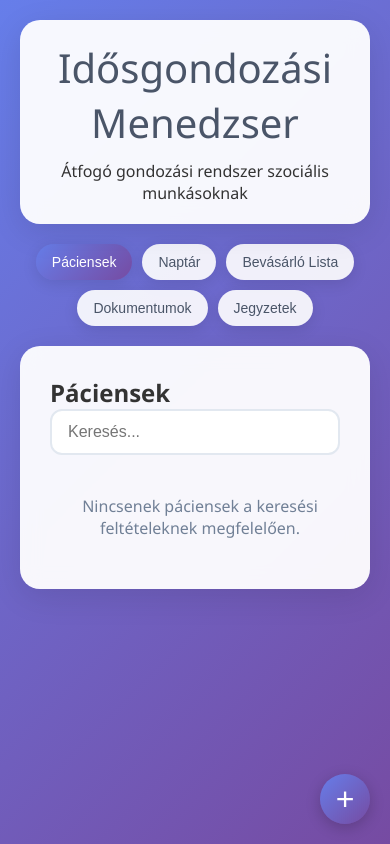
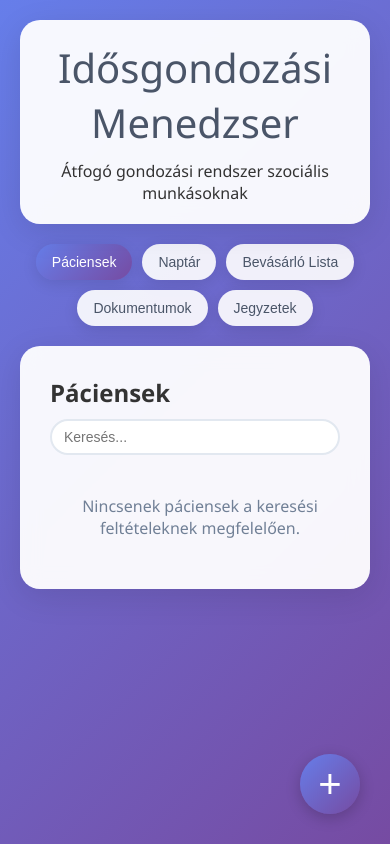
Before and after one commit to dnvrg/Oregek, a plain HTML site: page index.html in a window 390 px wide. Drawn offline with Linux system fonts and the light colour scheme.

Commit message:
Update styles.css

```diff
--- a/styles.css
+++ b/styles.css
@@ -142,6 +142,10 @@ textarea {
     background: linear-gradient(135deg, #f56565, #e53e3e);
 }
 
+.btn-cancel {
+    background: #a0aec0;
+}
+
 .patient-list {
     display: grid;
     grid-template-columns: repeat(auto-fill, minmax(300px, 1fr));
@@ -268,27 +272,38 @@ textarea {
     gap: 20px;
 }
 
-.patient-search-container {
+/* --- Search and Header Alignment --- */
+.header-with-search {
+    display: flex;
+    justify-content: space-between;
+    align-items: center;
     margin-bottom: 20px;
-    display: flex;
-    flex-direction: column;
-    gap: 10px;
+    flex-wrap: wrap; /* Allows wrapping on smaller screens */
 }
 
-.patient-search-container input {
-    font-size: 16px;
-    padding: 10px 15px;
-    border-radius: 12px;
+.header-with-search h2 {
+    margin: 0;
+}
+
+.search-container {
+    width: 250px; /* Adjust width as needed */
+}
+
+.search-container input {
+    width: 100%;
+    padding: 8px 12px; /* Smaller padding for a more compact look */
+    font-size: 14px;
+    border-radius: 20px;
     border: 2px solid #e2e8f0;
     transition: all 0.3s ease;
-    width: 100%;
 }
 
-.patient-search-container input:focus {
+.search-container input:focus {
     outline: none;
     border-color: #667eea;
     box-shadow: 0 0 0 3px rgba(102, 126, 234, 0.1);
 }
+/* ---------------------------------- */
 
 @media (max-width: 768px) {
     .form-row {
@@ -302,6 +317,16 @@ textarea {
     .nav-tab {
         font-size: 14px;
         padding: 10px 16px;
+    }
+
+    .header-with-search {
+        flex-direction: column;
+        align-items: flex-start;
+        gap: 10px;
+    }
+
+    .search-container {
+        width: 100%;
     }
 }
 
@@ -383,22 +408,6 @@ textarea {
     display: block;
 }
 
-/* Add media query for smaller screens */
-@media (max-width: 768px) {
-    .floating-btn {
-        width: 50px;
-        height: 50px;
-        font-size: 2rem;
-        line-height: 50px;
-        bottom: 20px;
-        right: 20px;
-    }
-    .patient-form-container {
-        bottom: 80px;
-        right: 20px;
-        max-width: none;
-    }
-}
 .patient-card-header {
     display: flex;
     justify-content: space-between;
```
